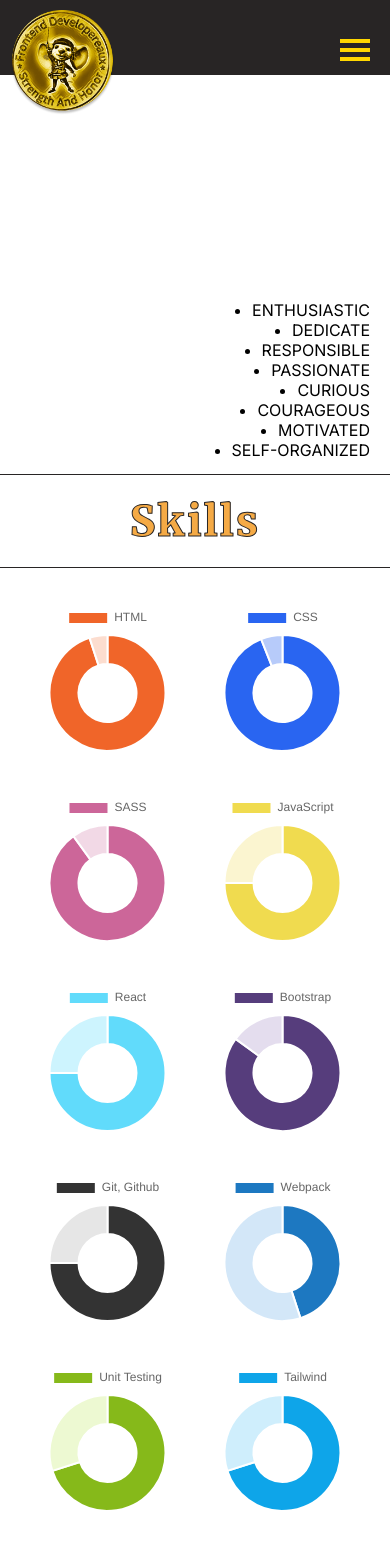
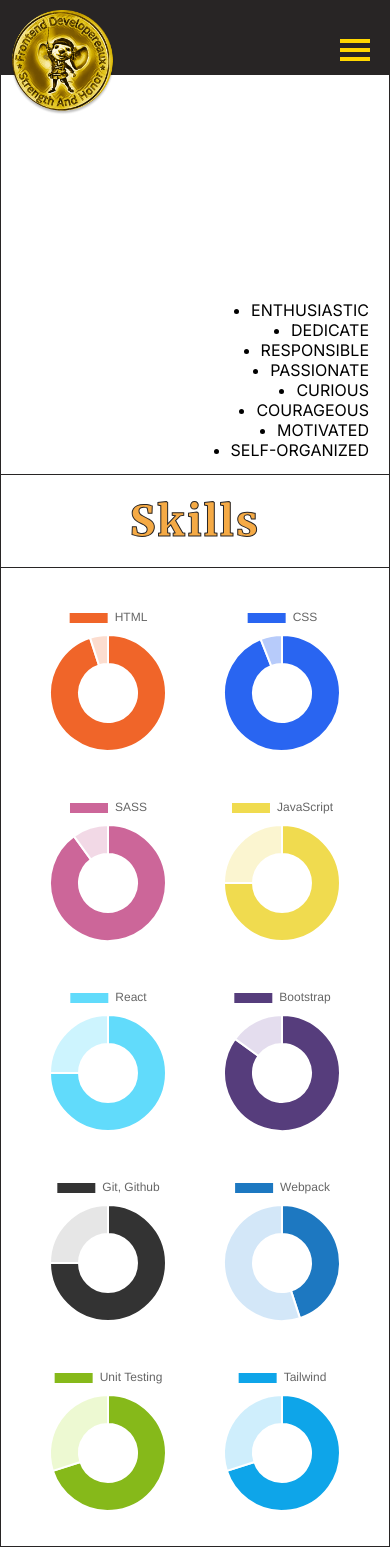
Before and after one commit to Sonny3fingers/portfolio, a React (Create React App) app: page /skills in a window 390 px wide. Built offline with nearby package versions, Linux system fonts and the light colour scheme.

Commit message:
Updated project, added borders and hero responsiveness

```diff
--- a/src/components/layout/ContactContainer.module.css
+++ b/src/components/layout/ContactContainer.module.css
@@ -1,5 +1,7 @@
 .contactContainer {
   display: grid;
+  border-left: 1px solid var(--dark-background);
+  border-right: 1px solid var(--dark-background);
 }
 @media screen and (min-width: 768px) {
   .contactContainer {
--- a/src/components/layout/HardSkills.module.css
+++ b/src/components/layout/HardSkills.module.css
@@ -4,6 +4,9 @@
   flex-wrap: wrap;
   width: 100%;
   padding: var(--small-container);
+  border-left: 1px solid var(--dark-background);
+  border-right: 1px solid var(--dark-background);
+  border-bottom: 1px solid var(--dark-background);
 }
 @media screen and (min-width: 768px) {
   .hardSkills {
--- a/src/components/layout/Hero.module.css
+++ b/src/components/layout/Hero.module.css
@@ -46,16 +46,6 @@
 @media screen and (min-width: 640px) {
   .hero {
     padding: var(--medium-page-container);
-    min-height: 1058px;
-  }
-  .heroText {
-    /* flex: 1;
-    order: 1;
-    height: 500px; */
-    /* padding-left: 20px;
-    padding-right: 0px;
-    align-items: flex-start;
-    justify-content: center; */
   }
   .heroText h1 {
     font-size: 60px;
@@ -64,6 +54,11 @@
     padding: 2px 0px;
     width: 80%;
     text-align: left;
+  }
+}
+@media screen and (min-width: 743px) {
+  .hero {
+    max-height: 1058px;
   }
 }
 @media screen and (min-width: 840px) {
--- a/src/components/layout/PortfolioHeader.module.css
+++ b/src/components/layout/PortfolioHeader.module.css
@@ -7,6 +7,8 @@
   height: 300px;
   padding: var(--small-container);
   border-bottom: 1px solid var(--dark-background);
+  border-left: 1px solid var(--dark-background);
+  border-right: 1px solid var(--dark-background);
 }
 .portfolioHeader p {
   text-align: right;
--- a/src/components/layout/SoftSkills.module.css
+++ b/src/components/layout/SoftSkills.module.css
@@ -7,6 +7,8 @@
   height: 400px;
   border-bottom: 1px solid var(--dark-background);
   padding: var(--small-container);
+  border-left: 1px solid var(--dark-background);
+  border-right: 1px solid var(--dark-background);
 }
 .softSkills ul {
   position: relative;
@@ -56,6 +58,8 @@
   -webkit-text-stroke: 1px var(--dark-background);
   letter-spacing: 2px;
   border-bottom: 1px solid var(--dark-background);
+  border-left: 1px solid var(--dark-background);
+  border-right: 1px solid var(--dark-background);
 }
 @keyframes move {
   0%,
```
